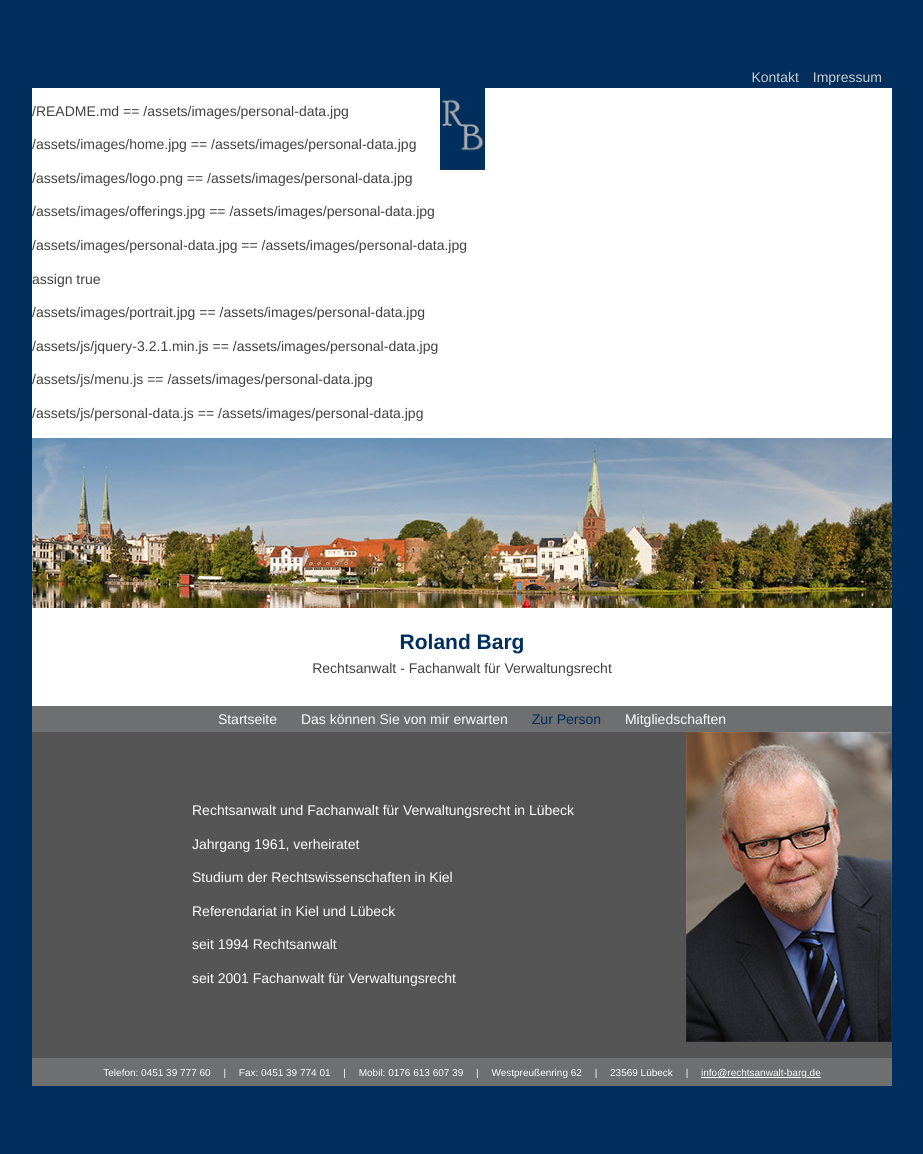
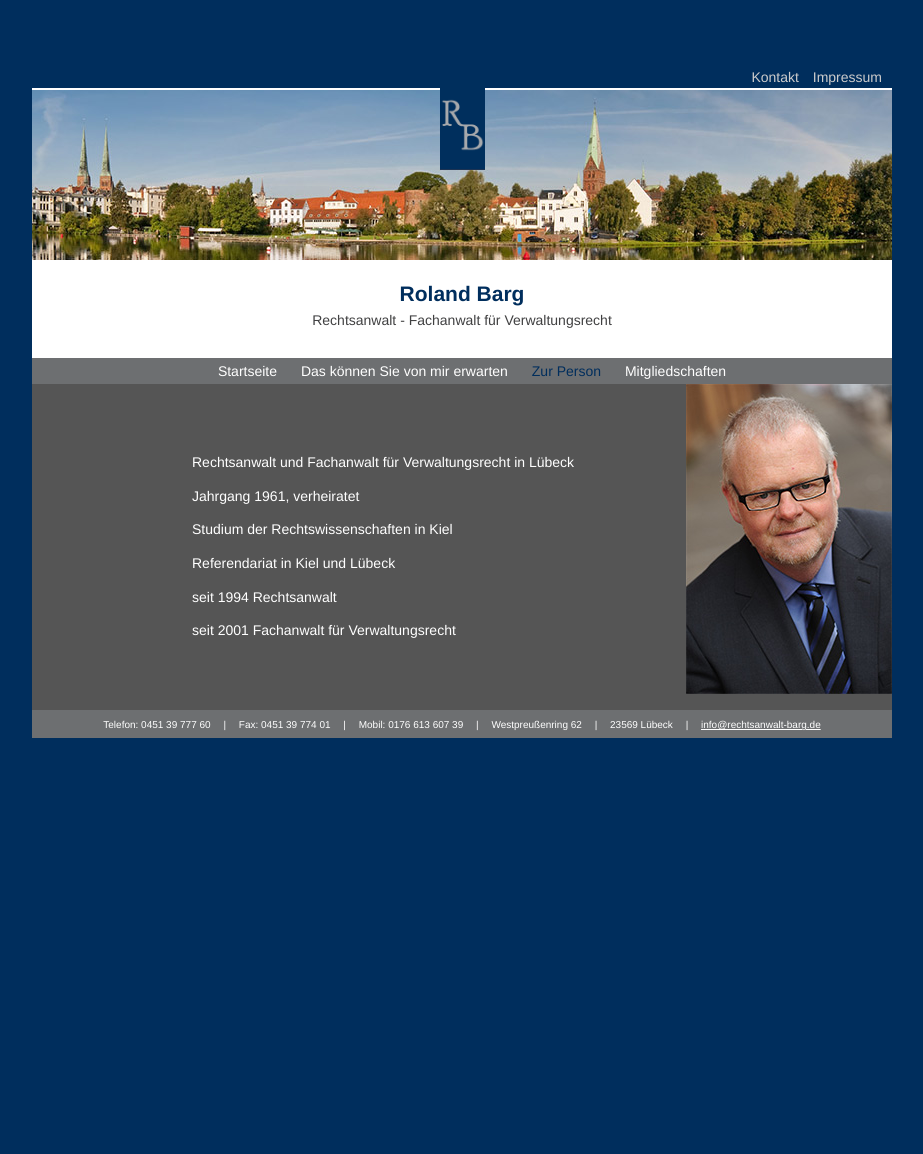
Before and after one commit to RWCB/rechtsanwalt-barg, a Jekyll site: the page built from personal-data.md, in a window 1280 px wide. Shown: the whole page, without its empty margins (178-1101 px from the left). Built offline with Jekyll 4.4.1, drawn with Linux system fonts in a browser that asks for light colours; our own code applies the rules of GitHub Pages for plain Markdown files; a script that is not in the unit is left out; the repository's description, which GitHub fills in, is left out; after the commit the page ends 900 px from its top, so only the background shows below that.

Commit message:
Update default.html

```diff
--- a/_layouts/default.html
+++ b/_layouts/default.html
@@ -29,10 +29,8 @@
       {% capture imageUrl %}{{page.url | prepend: '/assets/images' | replace:'.html','.jpg'}}{% endcapture %}
       {% assign exists = false %}
       {% for image in site.static_files %}
-      <p>{{image.path}} == {{imageUrl}}</p>
         {% if image.path == imageUrl %}
           {% assign exists = true %}
-      <p>assign true</p>
         {% endif %}
       {% endfor %}
 
```
